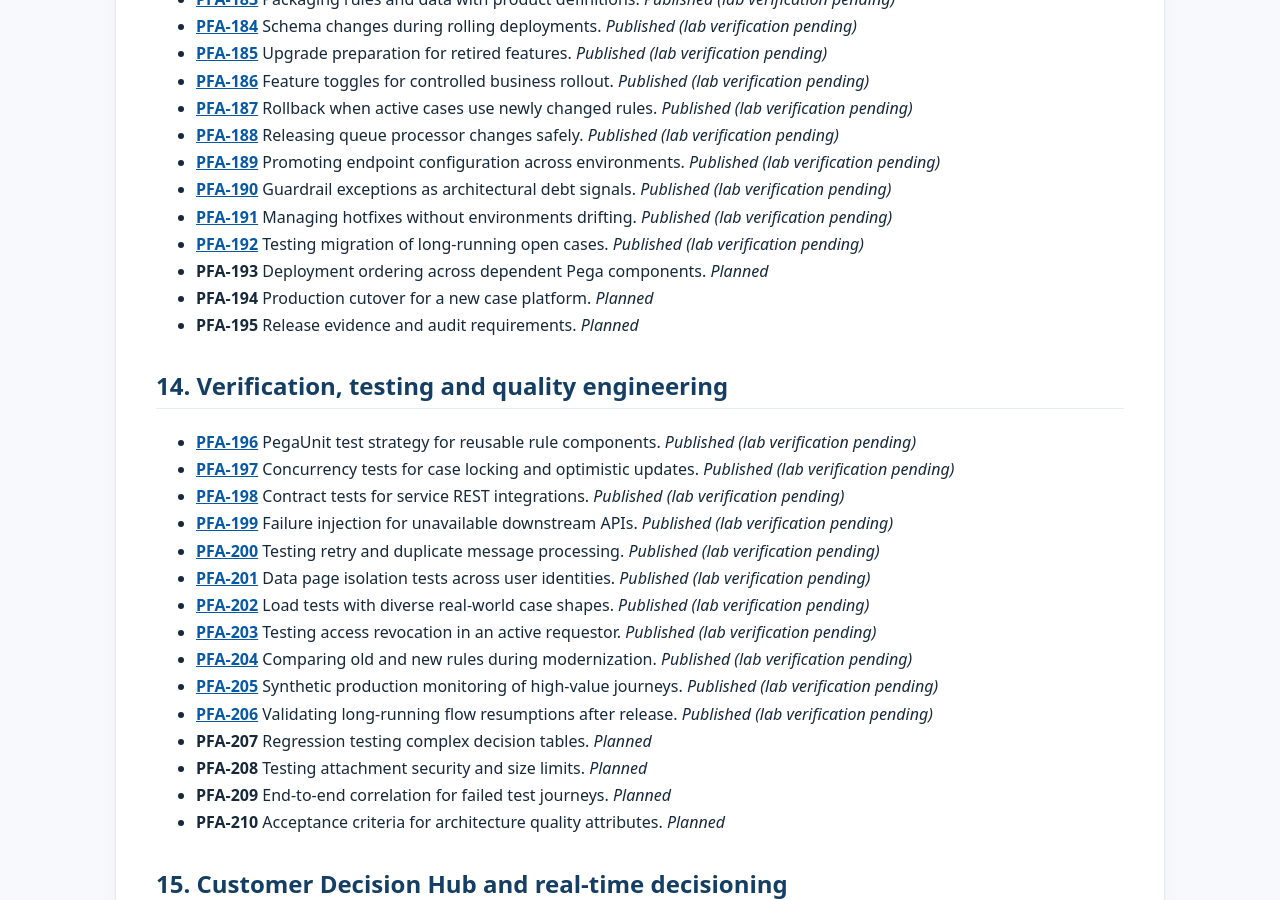
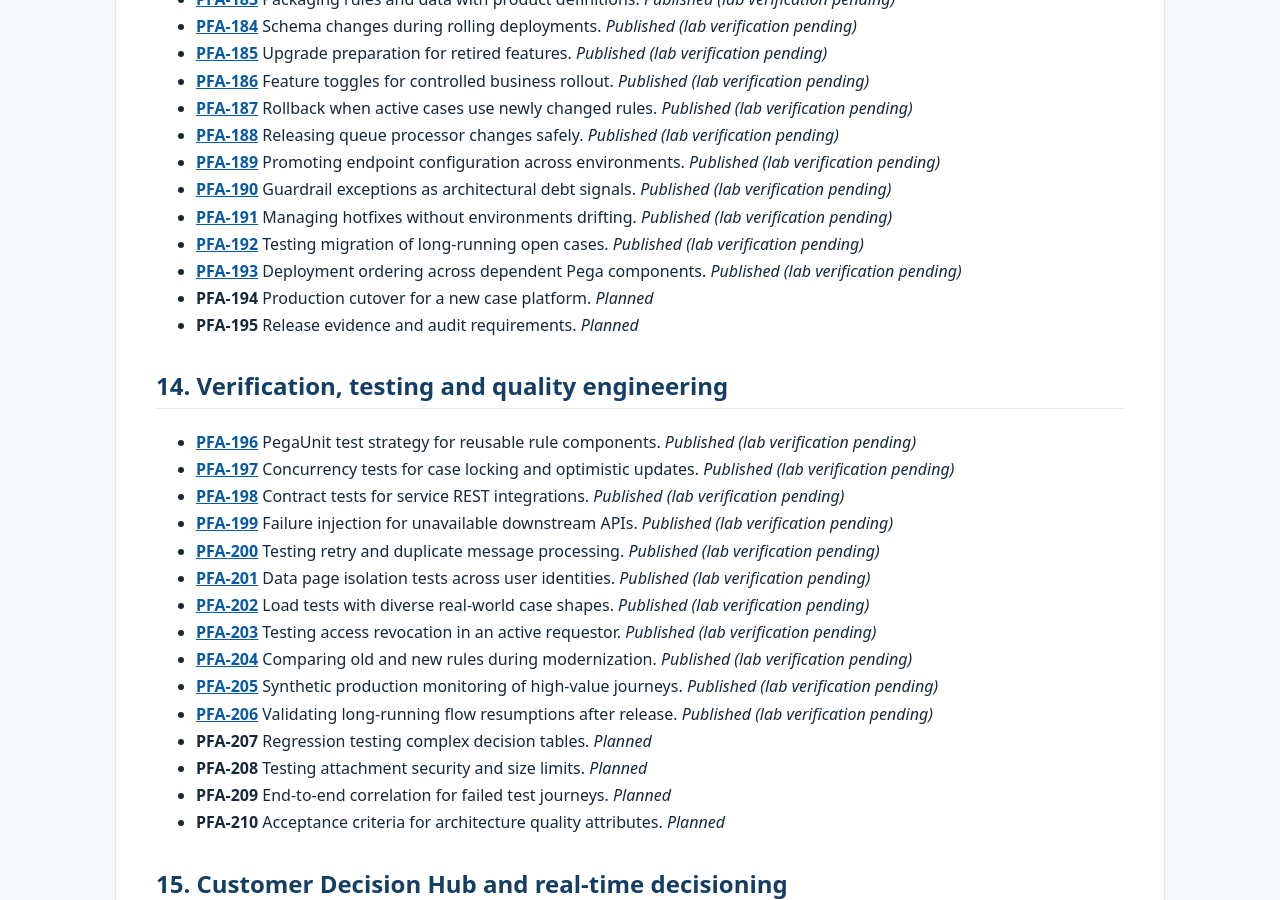
Before and after one commit to chandransandeep/pega-feature-atlas, a Jekyll site: the page built from docs/feature-inventory.md, in a window 1280 px wide and 900 px high, scrolled down 7149 px. Built offline with Jekyll 4.4.1, drawn with Linux system fonts in a browser that asks for light colours.

Commit message:
Publish PFA-193: pfa-193-deployment-ordering-across-dependent-pega-components

```diff
--- a/docs/commit-date-register.tsv
+++ b/docs/commit-date-register.tsv
@@ -241,3 +241,4 @@ docs/articles/performance/pfa-177-back-pressure-when-dependencies-cannot-keep-up
 docs/articles/performance/pfa-178-quantifying-the-cost-of-unnecessary-clipboard-pages.md	2022-12-18	2026-10-31T03:08:02+00:00	random_past_date
 docs/articles/performance/pfa-179-protecting-high-priority-transactions-from-batch-workloads.md	2024-10-13	2026-10-31T04:11:52+00:00	random_past_date
 docs/articles/delivery/pfa-192-testing-migration-of-longrunning-open-cases.md	2025-06-11	2026-10-31T04:12:14+00:00	random_past_date
+docs/articles/delivery/pfa-193-deployment-ordering-across-dependent-pega-components.md	2019-06-30	2026-10-31T04:12:14+00:00	random_past_date
--- a/docs/feature-inventory.md
+++ b/docs/feature-inventory.md
@@ -286,7 +286,7 @@ This is the editorial plan for Pega Feature Atlas. It is not a list of completed
 - **[PFA-190](articles/delivery/pfa-190-guardrail-exceptions-architectural-debt-signals.md)** Guardrail exceptions as architectural debt signals. _Published (lab verification pending)_
 - **[PFA-191](articles/devops/pfa-191-managing-hotfixes-without-environments-drifting.md)** Managing hotfixes without environments drifting. _Published (lab verification pending)_
 - **[PFA-192](articles/delivery/pfa-192-testing-migration-of-longrunning-open-cases.md)** Testing migration of long-running open cases. _Published (lab verification pending)_
-- **PFA-193** Deployment ordering across dependent Pega components. _Planned_
+- **[PFA-193](articles/delivery/pfa-193-deployment-ordering-across-dependent-pega-components.md)** Deployment ordering across dependent Pega components. _Published (lab verification pending)_
 - **PFA-194** Production cutover for a new case platform. _Planned_
 - **PFA-195** Release evidence and audit requirements. _Planned_
 
```
Also changed, not shown: README.md, docs/articles/delivery/pfa-193-deployment-ordering-across-dependent-pega-components.md (renamed from drafts/pfa-193-deployment-ordering-across-dependent-pega-components.md).
